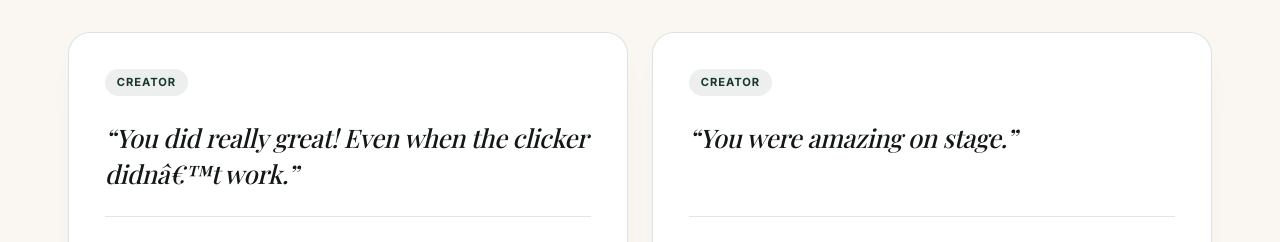
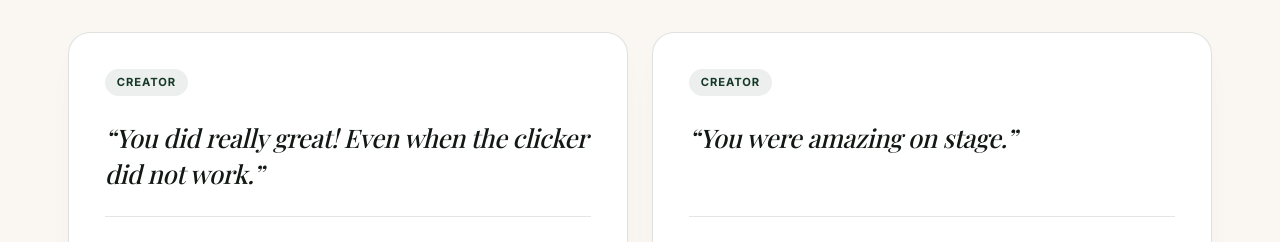
Before and after one commit to Belzabeem/nicole, a Next.js app: page / in a window 1280 px wide. Shown: the part 10960-11202 px from the top of the page. Built offline with nearby package versions, Linux system fonts and the light colour scheme; no server answers; a web font is replaced by a local one.

Commit message:
small change

```diff
--- a/src/data/site.ts
+++ b/src/data/site.ts
@@ -386,7 +386,7 @@ export const voices: Voice[] = [
     role: 'Tech creator & visual storyteller',
     handle: '@fisayofosudo',
     avatar: '/images/voice-fisayo.jpg',
-    quote: 'You did really great! Even when the clicker didnâ€™t work.',
+    quote: 'You did really great! Even when the clicker did not work.',
     context: 'Instagram DM after the Xiaomi flagship launch',
   },
   {
```
